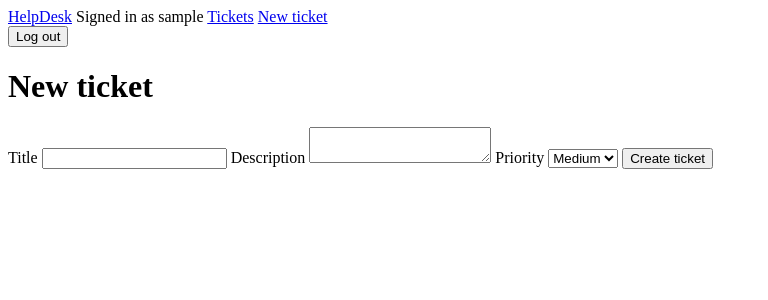
After one commit to faarag123455/helpdesk-devsecops, a Flask app: page /tickets/new in a window 1280 px wide. The commit adds this page. Shown: the top 300 px of the page, without its empty margins (0-768 px from the left). Run offline with Flask 2, Linux system fonts and the light colour scheme; the visitor is signed in with stand-in values (Sample User, id 1).

Commit message:
Step 3: tickets, comments, assignment, closing
Co-authored-by: Copilot <223556219+Copilot@users.noreply.github.com>

```diff
--- a/app/app.py
+++ b/app/app.py
@@ -1,11 +1,11 @@
 from functools import wraps
 from typing import Callable, TypeVar
 
-from flask import Flask, flash, redirect, render_template, request, session, url_for
+from flask import Flask, abort, flash, redirect, render_template, request, session, url_for
 from werkzeug.security import check_password_hash, generate_password_hash
 
 from config import Config
-from db import execute, fetch_one
+from db import execute, execute_returning, fetch_all, fetch_one
 
 ViewFunction = TypeVar("ViewFunction", bound=Callable[..., object])
 
@@ -42,6 +42,9 @@ def create_app() -> Flask:
             return wrapped_view  # type: ignore[return-value]
 
         return decorator
+
+    def can_manage_ticket(ticket: dict[str, object]) -> bool:
+        return session.get("role") in {"agent", "admin"} or ticket["created_by"] == session["user_id"]
 
     @app.get("/")
     def hello() -> str:
@@ -115,6 +118,133 @@ def create_app() -> Flask:
     def admin_home() -> str:
         return "Admin area"
 
+    @app.get("/tickets")
+    @login_required
+    def tickets() -> str:
+        if session.get("role") in {"agent", "admin"}:
+            ticket_rows = fetch_all(
+                """
+                SELECT t.id, t.title, t.status, t.priority, t.created_at,
+                       u.username AS creator, a.username AS assignee
+                FROM tickets t
+                JOIN users u ON u.id = t.created_by
+                LEFT JOIN users a ON a.id = t.assigned_to
+                ORDER BY t.created_at DESC
+                """
+            )
+        else:
+            ticket_rows = fetch_all(
+                """
+                SELECT t.id, t.title, t.status, t.priority, t.created_at,
+                       u.username AS creator, a.username AS assignee
+                FROM tickets t
+                JOIN users u ON u.id = t.created_by
+                LEFT JOIN users a ON a.id = t.assigned_to
+                WHERE t.created_by = %s
+                ORDER BY t.created_at DESC
+                """,
+                (session["user_id"],),
+            )
+        return render_template("tickets.html", tickets=ticket_rows)
+
+    @app.route("/tickets/new", methods=["GET", "POST"])
+    @login_required
+    def new_ticket() -> str:
+        if request.method == "POST":
+            title = request.form.get("title", "").strip()
+            description = request.form.get("description", "").strip()
+            priority = request.form.get("priority", "medium")
+            if not title or not description or priority not in {"low", "medium", "high"}:
+                flash("Title, description, and a valid priority are required.", "error")
+                return render_template("new_ticket.html"), 400
+
+            ticket = execute_returning(
+                """
+                INSERT INTO tickets (title, description, priority, created_by)
+                VALUES (%s, %s, %s, %s)
+                RETURNING id
+                """,
+                (title, description, priority, session["user_id"]),
+            )
+            flash("Ticket created.", "success")
+            return redirect(url_for("ticket_detail", ticket_id=ticket["id"]))
+        return render_template("new_ticket.html")
+
+    @app.get("/tickets/<int:ticket_id>")
+    @login_required
+    def ticket_detail(ticket_id: int) -> str:
+        # VULN-3: IDOR - ticket ownership is not checked on detail access.
+        ticket = fetch_one(
+            """
+            SELECT t.id, t.title, t.description, t.status, t.priority, t.created_at,
+                   t.created_by, u.username AS creator, a.username AS assignee
+            FROM tickets t
+            JOIN users u ON u.id = t.created_by
+            LEFT JOIN users a ON a.id = t.assigned_to
+            WHERE t.id = %s
+            """,
+            (ticket_id,),
+        )
+        if ticket is None:
+            abort(404)
+        comments = fetch_all(
+            """
+            SELECT c.id, c.body, c.created_at, u.username
+            FROM comments c
+            JOIN users u ON u.id = c.user_id
+            WHERE c.ticket_id = %s
+            ORDER BY c.created_at ASC
+            """,
+            (ticket_id,),
+        )
+        return render_template("ticket_detail.html", ticket=ticket, comments=comments)
+
+    @app.post("/tickets/<int:ticket_id>/comment")
+    @login_required
+    def add_comment(ticket_id: int) -> object:
+        ticket = fetch_one("SELECT id, created_by FROM tickets WHERE id = %s", (ticket_id,))
+        if ticket is None:
+            abort(404)
+        if not can_manage_ticket(ticket):
+            return "Forbidden", 403
+        body = request.form.get("body", "").strip()
+        if not body:
+            flash("Comment cannot be empty.", "error")
+            return redirect(url_for("ticket_detail", ticket_id=ticket_id))
+        execute(
+            "INSERT INTO comments (ticket_id, user_id, body) VALUES (%s, %s, %s)",
+            (ticket_id, session["user_id"], body),
+        )
+        flash("Comment added.", "success")
+        return redirect(url_for("ticket_detail", ticket_id=ticket_id))
+
+    @app.post("/tickets/<int:ticket_id>/assign")
+    @role_required("agent", "admin")
+    def assign_ticket(ticket_id: int) -> object:
+        assignee_id = request.form.get("assignee_id", type=int)
+        if assignee_id is None:
+            return "A valid assignee is required", 400
+        if fetch_one("SELECT id FROM tickets WHERE id = %s", (ticket_id,)) is None:
+            abort(404)
+        assignee = fetch_one(
+            "SELECT id FROM users WHERE id = %s AND role IN ('agent', 'admin')",
+            (assignee_id,),
+        )
+        if assignee is None:
+            return "Invalid assignee", 400
+        execute("UPDATE tickets SET assigned_to = %s WHERE id = %s", (assignee_id, ticket_id))
+        flash("Ticket assigned.", "success")
+        return redirect(url_for("ticket_detail", ticket_id=ticket_id))
+
+    @app.post("/tickets/<int:ticket_id>/close")
+    @role_required("agent", "admin")
+    def close_ticket(ticket_id: int) -> object:
+        if fetch_one("SELECT id FROM tickets WHERE id = %s", (ticket_id,)) is None:
+            abort(404)
+        execute("UPDATE tickets SET status = 'closed' WHERE id = %s", (ticket_id,))
+        flash("Ticket closed.", "success")
+        return redirect(url_for("ticket_detail", ticket_id=ticket_id))
+
     return app
 
 
--- a/app/templates/base.html
+++ b/app/templates/base.html
@@ -10,6 +10,8 @@
       <a href="{{ url_for('hello') }}">HelpDesk</a>
       {% if current_user %}
         <span>Signed in as {{ current_user }}</span>
+        <a href="{{ url_for('tickets') }}">Tickets</a>
+        <a href="{{ url_for('new_ticket') }}">New ticket</a>
         <form method="post" action="{{ url_for('logout') }}">
           <button type="submit">Log out</button>
         </form>
--- /dev/null
+++ b/app/templates/new_ticket.html
@@ -0,0 +1,18 @@
+{% extends "base.html" %}
+{% block title %}New ticket - HelpDesk{% endblock %}
+{% block content %}
+<h1>New ticket</h1>
+<form method="post">
+  <label for="title">Title</label>
+  <input id="title" name="title" maxlength="200" required>
+  <label for="description">Description</label>
+  <textarea id="description" name="description" required></textarea>
+  <label for="priority">Priority</label>
+  <select id="priority" name="priority">
+    <option value="low">Low</option>
+    <option value="medium" selected>Medium</option>
+    <option value="high">High</option>
+  </select>
+  <button type="submit">Create ticket</button>
+</form>
+{% endblock %}
```
Also changed, not shown: app/db.py (+25 -0 lines), app/schema.sql (+21 -0 lines), app/templates/ticket_detail.html (added, +39 -0 lines), app/templates/tickets.html (added, +18 -0 lines).
